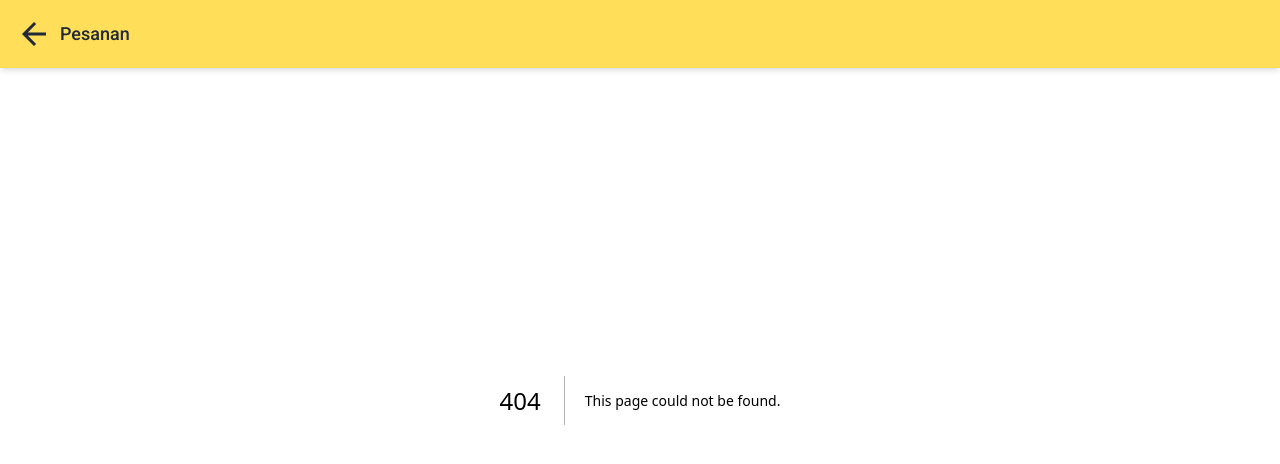
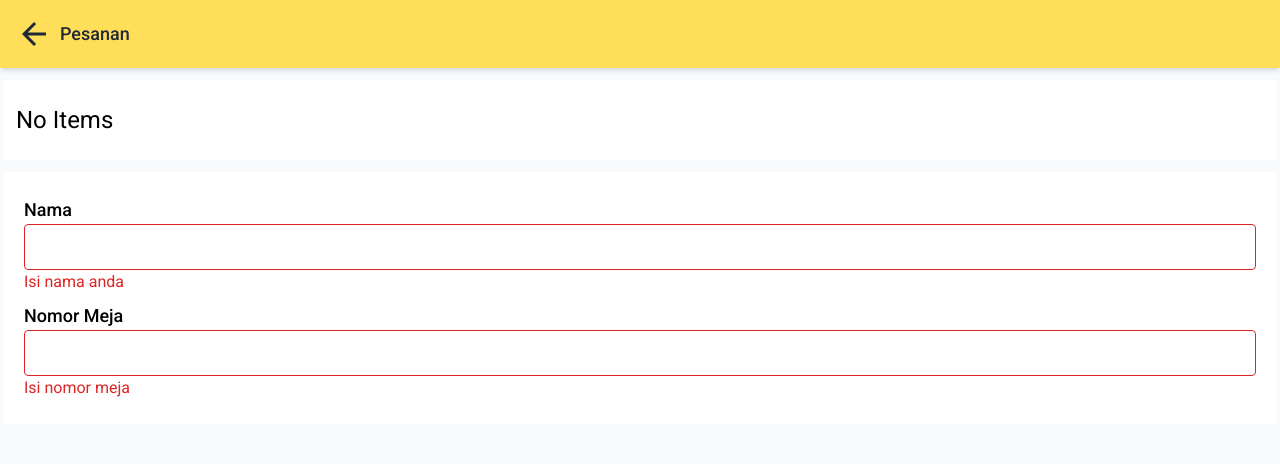
Before and after one commit to rizalgrandonk/robs-store-frontend, a Next.js app: page /pesanan in a window 1280 px wide. Before the commit this address had no page. Shown: the top 464 px of the page. Built offline with nearby package versions, Linux system fonts and the light colour scheme.

Commit message:
finishing pesanan page ui

```diff
--- /dev/null
+++ b/components/CartItem.jsx
@@ -0,0 +1,50 @@
+import Image from "next/image";
+import { MdAdd, MdRemove } from "react-icons/md";
+import { useCart } from "../contexts/CartContext";
+
+export default function CartItem({ pesanan }) {
+  const { updateItemQuantity, removeItem } = useCart();
+
+  return (
+    <div className="p-2 flex items-center rounded-md gap-4 drop-shadow">
+      <div className="w-24 h-20 relative overflow-hidden">
+        <Image
+          src={pesanan.image}
+          alt={pesanan.name}
+          fill
+          loading="lazy"
+          sizes="50vw"
+          className="object-cover h-full w-full"
+        />
+      </div>
+      <div className="flex-grow">
+        <p className="text-gray-900 text-xl font-medium">{pesanan.name}</p>
+        <span className="text-gray-500 text-lg">
+          {"Rp " + pesanan.price.toLocaleString("id-ID")}
+        </span>
+      </div>
+      <div className="flex items-center border divide-x self-end">
+        <button
+          onClick={() => {
+            if (pesanan.quantity > 1) {
+              return updateItemQuantity(pesanan.id, pesanan.quantity - 1);
+            }
+            return removeItem(pesanan.id);
+          }}
+          className="text-xl w-8 h-8 grid place-items-center"
+        >
+          <MdRemove />
+        </button>
+        <span className="text-lg w-10 h-8 grid place-items-center">
+          {pesanan.quantity}
+        </span>
+        <button
+          onClick={() => updateItemQuantity(pesanan.id, pesanan.quantity + 1)}
+          className="text-xl w-8 h-8 grid place-items-center"
+        >
+          <MdAdd />
+        </button>
+      </div>
+    </div>
+  );
+}
--- a/components/TambahPesananModal.jsx
+++ b/components/TambahPesananModal.jsx
@@ -1,9 +1,21 @@
 import Image from "next/image";
 import { useState } from "react";
 import { MdAdd, MdRemove } from "react-icons/md";
+import { useCart } from "../contexts/CartContext";
 
 export default function TambahPesananModal({ selectedMenu, setSelectedMenu }) {
   const [jumlah, setJumlah] = useState(1);
+  const [notes, setNotes] = useState("");
+
+  const { addItem } = useCart();
+
+  const handleAddItem = () => {
+    const item = { ...selectedMenu, notes };
+    addItem(item, jumlah);
+    setSelectedMenu(null);
+    setJumlah(1);
+  };
+
   if (selectedMenu)
     return (
       <div className="fixed inset-0 grid place-items-center bg-black/30 z-40">
@@ -34,6 +46,8 @@ export default function TambahPesananModal({ selectedMenu, setSelectedMenu }) {
               {selectedMenu.name}
             </p>
             <input
+              onChange={(e) => setNotes(e.target.value)}
+              value={notes}
               placeholder="Add Notes"
               type="text"
               className="w-full border-b-2 border-0 border-gray-300 text-gray-900 focus:outline-none focus:ring-0 focus:border-secondary"
@@ -60,7 +74,10 @@ export default function TambahPesananModal({ selectedMenu, setSelectedMenu }) {
                 <MdAdd />
               </button>
             </div>
-            <button className="bg-secondary text-white flex px-6 py-3 rounded-md text-xl">
+            <button
+              onClick={handleAddItem}
+              className="bg-secondary text-white flex px-6 py-3 rounded-md text-xl"
+            >
               Tambahkan Pesanan
             </button>
           </div>
--- /dev/null
+++ b/contexts/CartContext.js
@@ -0,0 +1,109 @@
+import { createContext, useContext, useEffect, useState } from "react";
+
+export const CartContext = createContext();
+
+export function useCart() {
+  return useContext(CartContext);
+}
+
+export const CartProvider = ({ children }) => {
+  const [items, setItems] = useState([]);
+  const [isEmpty, setIsEmpty] = useState(false);
+  const [totalItems, setTotalItems] = useState(0);
+  const [cartTotal, setCartTotal] = useState(0);
+  const [loading, setLoading] = useState(true);
+
+  useEffect(() => {
+    let localCart = localStorage.getItem("cart");
+    localCart = JSON.parse(localCart);
+    if (localCart) setItems(localCart);
+    setLoading(false);
+  }, []);
+
+  useEffect(() => {
+    if (!loading) {
+      setIsEmpty(items.length < 1);
+      setTotalItems(items.reduce((prev, curr) => curr.quantity + prev, 0));
+      setCartTotal(
+        items.reduce((prev, curr) => curr.quantity * curr.price + prev, 0)
+      );
+    }
+  }, [items, loading]);
+
+  const addItem = (item, quantity = 1) => {
+    const updated = [...items, { ...item, quantity: quantity }];
+    setItems(updated);
+
+    let stringCart = JSON.stringify(updated);
+    localStorage.setItem("cart", stringCart);
+  };
+
+  const removeItem = (id) => {
+    const filtered = items.filter((item) => item.id != id);
+    setItems(filtered);
+
+    let stringCart = JSON.stringify(filtered);
+    localStorage.setItem("cart", stringCart);
+  };
+
+  const updateItemQuantity = (id, quantity) => {
+    const updated = items.map((item) => {
+      if (item.id == id) {
+        return { ...item, quantity };
+      }
+      return item;
+    });
+
+    setItems(updated);
+
+    let stringCart = JSON.stringify(updated);
+    localStorage.setItem("cart", stringCart);
+  };
+
+  const updateItem = (id, property) => {
+    const updated = items.map((item) => {
+      if (item.id == id) {
+        return { ...item, ...property };
+      }
+      return item;
+    });
+
+    setItems(updated);
+
+    let stringCart = JSON.stringify(updated);
+    localStorage.setItem("cart", stringCart);
+  };
+
+  const inCart = (id) => {
+    const found = items.find((item) => item.id == id);
+    if (!found) {
+      return false;
+    }
+    return true;
+  };
+
+  const emptyCart = () => {
+    setItems([]);
+
+    localStorage.removeItem("cart");
+  };
+
+  const value = {
+    items,
+    addItem,
+    removeItem,
+    updateItem,
+    updateItemQuantity,
+    totalItems,
+    cartTotal,
+    inCart,
+    emptyCart,
+    isEmpty,
+  };
+
+  return (
+    <CartContext.Provider value={value}>
+      {!loading && children}
+    </CartContext.Provider>
+  );
+};
--- a/pages/_app.js
+++ b/pages/_app.js
@@ -1,14 +1,17 @@
 import "react-multi-carousel/lib/styles.css";
 import Layout from "../components/Layout";
 import { AuthProvider } from "../contexts/AuthContext";
+import { CartProvider } from "../contexts/CartContext";
 import "../styles/globals.css";
 
 function MyApp({ Component, pageProps }) {
   return (
     <AuthProvider>
-      <Layout>
-        <Component {...pageProps} />
-      </Layout>
+      <CartProvider>
+        <Layout>
+          <Component {...pageProps} />
+        </Layout>
+      </CartProvider>
     </AuthProvider>
   );
 }
--- a/pages/index.js
+++ b/pages/index.js
@@ -1,7 +1,9 @@
+import Link from "next/link";
 import { useState } from "react";
 import MenuCard from "../components/MenuCard";
 import SortButton from "../components/SortButton";
 import TambahPesananModal from "../components/TambahPesananModal";
+import { useCart } from "../contexts/CartContext";
 
 const daftarMenu = [
   {
@@ -38,6 +40,9 @@ export default function Home() {
   const [menus, setMenus] = useState(daftarMenu);
   const [selectedMenu, setSelectedMenu] = useState(null);
   const [sortOption, setSortOption] = useState("name");
+
+  const { isEmpty, cartTotal, inCart } = useCart();
+
   const sortMethods = {
     name: (a, b) => {
       if (a.name < b.name) {
@@ -64,19 +69,44 @@ export default function Home() {
           </div>
         </div>
         <div className="flex flex-col gap-3">
-          {menus.sort(sortMethods[sortOption]).map((menu) => (
-            <MenuCard
-              key={menu.id}
-              menu={menu}
-              setSelectedMenu={setSelectedMenu}
-            />
-          ))}
+          {menus
+            .sort(sortMethods[sortOption])
+            .map((menu) =>
+              !inCart(menu.id) ? (
+                <MenuCard
+                  key={menu.id}
+                  menu={menu}
+                  setSelectedMenu={setSelectedMenu}
+                />
+              ) : (
+                ""
+              )
+            )}
         </div>
       </main>
       <TambahPesananModal
         selectedMenu={selectedMenu}
         setSelectedMenu={setSelectedMenu}
       />
+      {!isEmpty ? (
+        <div className="px-4 w-full fixed bottom-10 drop-shadow-lg">
+          <div className="flex justify-between items-center w-full h-16 rounded-xl overflow-hidden">
+            <div className="w-full h-full border-t-2 border-b-2 border-l-2 flex flex-col justify-center pl-6 bg-white rounded-l-xl">
+              <p className="text-lg font-bold">Total :</p>
+              <span className="text-gray-600">
+                {"Rp " + cartTotal.toLocaleString("id-ID")}
+              </span>
+            </div>
+            <Link legacyBehavior href="/pesanan">
+              <a className="flex justify-center items-center w-full h-full bg-secondary text-white text-lg font-medium">
+                Buat Pesanan
+              </a>
+            </Link>
+          </div>
+        </div>
+      ) : (
+        ""
+      )}
     </>
   );
 }
--- /dev/null
+++ b/pages/pesanan.js
@@ -0,0 +1,85 @@
+import { useState } from "react";
+import CartItem from "../components/CartItem";
+import { useCart } from "../contexts/CartContext";
+
+export default function Pesanan() {
+  const { items, isEmpty, cartTotal } = useCart();
+  const [namaCustomer, setNamaCustomer] = useState("");
+  const [meja, setMeja] = useState("");
+
+  return (
+    <>
+      <main className="pb-24 pt-20 px-1 bg-gray-50 h-screen space-y-3">
+        <div className="bg-white px-3 py-6 max-h-[60%] overflow-y-scroll">
+          {isEmpty ? <p className="text-2xl">No Items</p> : ""}
+          {items.map((pesanan) => (
+            <CartItem key={pesanan.id} pesanan={pesanan} />
+          ))}
+        </div>
+        <div className="bg-white px-5 py-6 space-y-2">
+          <div className="w-full flex flex-col gap-0">
+            <label htmlFor="nama" className="text-lg font-medium">
+              Nama
+            </label>
+            <input
+              onChange={(e) => setNamaCustomer(e.target.value)}
+              value={namaCustomer}
+              type="text"
+              id="nama"
+              name="nama"
+              className={`rounded text-lg ${
+                namaCustomer === "" ? "border-red-600" : ""
+              }`}
+            />
+            {namaCustomer === "" ? (
+              <span className="text-red-600">Isi nama anda</span>
+            ) : (
+              ""
+            )}
+          </div>
+          <div className="w-full flex flex-col gap-0">
+            <label htmlFor="nomor_meja" className="text-lg font-medium">
+              Nomor Meja
+            </label>
+            <input
+              onChange={(e) => setMeja(e.target.value)}
+              value={meja}
+              type="text"
+              id="nomor_meja"
+              name="nomor_meja"
+              className={`rounded text-lg ${
+                meja === "" ? "border-red-600" : ""
+              }`}
+            />
+            {meja === "" ? (
+              <span className="text-red-600">Isi nomor meja</span>
+            ) : (
+              ""
+            )}
+          </div>
+        </div>
+      </main>
+      {!isEmpty ? (
+        <div className="px-4 w-full fixed bottom-10 drop-shadow-lg">
+          <div className="flex justify-between items-center w-full h-16 rounded-xl overflow-hidden">
+            <div className="w-full h-full border-t-2 border-b-2 border-l-2 flex flex-col justify-center pl-6 bg-white rounded-l-xl">
+              <p className="text-lg font-bold">Total :</p>
+              <span className="text-gray-600">
+                {"Rp " + cartTotal.toLocaleString("id-ID")}
+              </span>
+            </div>
+            <button
+              type="button"
+              className="flex justify-center items-center w-full h-full bg-secondary text-white text-lg font-medium disabled:bg-gray-400"
+              disabled={namaCustomer === "" || meja === ""}
+            >
+              Buat Pesanan
+            </button>
+          </div>
+        </div>
+      ) : (
+        ""
+      )}
+    </>
+  );
+}
```
